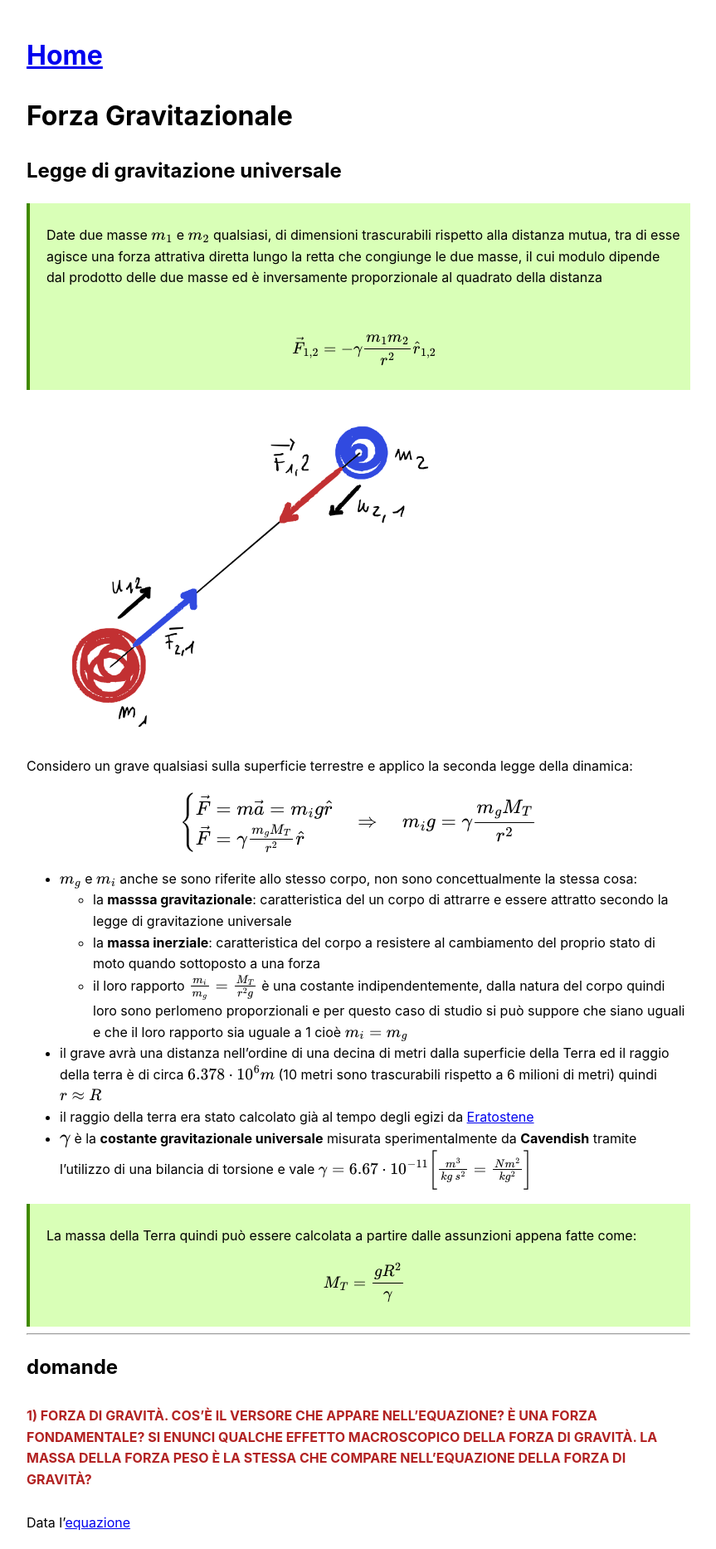
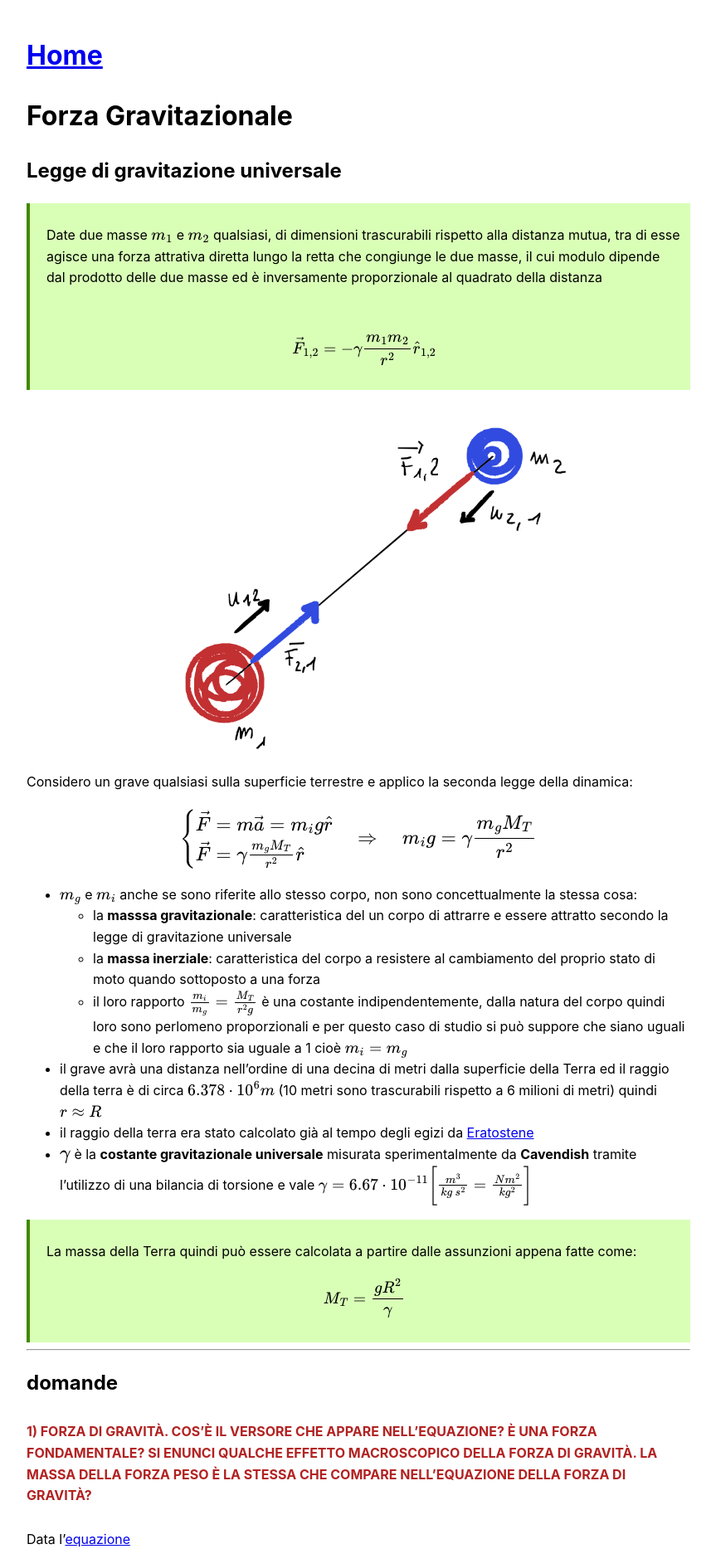
Before and after one commit to FedericoMenegoz/UNITN-fisica-orale, a Jekyll site: the page built from content/forza-gravitazionale.md, in a window 1280 px wide. Shown: the top 1867 px of the page at 83% size, without its empty margins (208-1071 px from the left). Built offline with Jekyll 4.4.1, drawn with Linux system fonts in a browser that asks for light colours; our own code applies the rules of GitHub Pages for plain Markdown files; some of the changed text lies outside the part shown.

Commit message:
Added imgs for gravità and style

```diff
--- a/_layouts/default.html
+++ b/_layouts/default.html
@@ -63,6 +63,19 @@
             padding-bottom: 10px;
             padding-right: 10px;
         }
+        p:has(img) {
+            display: flex;
+            justify-content: center;
+            align-items: center;
+            flex-direction: column;
+
+        }
+
+        img {
+            width: clamp(200px, 66.67%, min(66.67vw, 800px));
+            height: auto;
+        }
+
     </style>
 </head>
 <body>
--- a/content/forza-gravitazionale.md
+++ b/content/forza-gravitazionale.md
@@ -148,41 +148,51 @@ Quindi la forza gravitazionale finale sarà tre quarti rispetto a quella inizial
 {% assign counter = counter | plus: 1 %}
 ##### {{ counter }}) Energia potenziale gravitazionale. [forse extra]
 
-Il lavoro per la forza gravitazionale secondo la definizione di lavoro:
+Il lavoro per la forza gravitazionale secondo la definizione:
 
 $$
 dW = \vec F_{1,2} \cdot d\vec s = -\gamma \frac {m_1\,m_2}{r^2} \hat r \cdot d\vec s
 $$
 
-Se andiamo a considerare il caso in cui $m_2$ si allontani da $m_1$ lungo la direzione che li congiunge andando a finire ad una distanza $r_f > r_i$, allora la forza gravitazionale avrà esercitato un lavoro negativo. Inoltre essendo lo spostamento collineare con la retta che congiunge le due masse il prodotto scalare:
+Se andiamo a considerare il caso in cui $m_2$ si allontani da $m_1$ lungo la direzione che li congiunge andando a finire ad una distanza $r_B > r_A$, allora la forza gravitazionale avrà esercitato un lavoro negativo.
+
+<img alt="Luna che orbita attorno alla Terra" src="../imgs/forza-gravitazionale-01_SpostamentoRadialeLavoroNeg.png" width="400">
+
+Inoltre essendo lo spostamento collineare con la retta che congiunge le due masse il prodotto scalare:
 
 $$
 \hat r\cdot d\vec s = dr
 $$
 
-Se invece consideriamo il caso in cui $m_2$ orbiti seguendo una traiettoria perfettamente circolare: allora la distanza tra le masse rimarrebbe costante e il prodotto scalare tra $\hat r$ e $d\vec s$ diventerebbe nullo:
+Se invece consideriamo il caso in cui $m_2$ orbiti seguendo una traiettoria perfettamente circolare.
+
+<img alt="Luna che orbita attorno alla Terra" src="../imgs/forza-gravitazionale-02_SpostamentoTangenzialeLavoroNullo.png" width="400">
+
+Allora la distanza tra le masse rimarrebbe costante e il prodotto scalare tra $\hat r$ e $d\vec s$ diventerebbe nullo:
 
 $$
 \hat r \cdot d \vec s = 0 \quad \mathtt{perché} \quad \hat r \perp d\vec s
 $$
 
-Quindi pensando ad un orbita ellittica il lavoro della forza gravitazionale sarà funzione della distanza radiale, quindi non dipenderà dal percorso e perciò la forza gravitazionale è una __forza conservativa__.
+Quindi pensando ad un orbita ellittica il lavoro della forza gravitazionale sarà funzione della distanza radiale, quindi non dipenderà dal percorso e perciò è una __forza conservativa__.
+
+<img alt="Luna che orbita attorno alla Terra" src="../imgs/forza-gravitazionale-03_EnergiaPotenziale.png" width="600">
 
 Il lavoro sarà definito come:
 
 $$
-W_{i\rightarrow f} = \int_i^f -\gamma\frac {m_1\,m_2}{r^2} dr = -\gamma \,m_1\,m_2 \int_i^f \frac 1{r^2}dr =  -\gamma \,m_1\,m_2 \bigg(-\frac 1 {r_f} - \bigg[-\frac 1 {r_i}\bigg]\bigg) = \cdots
+W_{A\rightarrow B} = \int_{r_A}^{r_B} -\gamma\frac {m_T\,m_L}{r^2} dr = -\gamma \,m_T\,m_L \int_{r_A}^{r_B} \frac 1{r^2}dr =  -\gamma \,m_T\,m_L \left[-\frac 1 {r}\right]_{r_A}^{r_B} = \cdots
 $$
 
 $$
-\cdots = \gamma\frac {m_1\,m_2}{r_f} - \gamma\frac {m_1\,m_2}{r_i} = -\Delta U
+\cdots = -\gamma \,m_T\,m_L \left(-\frac 1 {r_B} + \frac 1 {r_A}\right) = \gamma\frac {m_T\,m_L}{r_B} - \gamma\frac {m_T\,m_L}{r_A} = -\Delta U
 $$
 
 
 Quindi l'energia potenziale sarà:
 
 $$
-U(\vec r) = -\gamma \frac {m_1\,m_2}r
+U(\vec r) = -\gamma \frac {m_T\,m_L}r
 $$
 
 ###### TODO aggiungere ragionamento con il sistema di riferimento polare?
```
Also changed, not shown: imgs/forza-gravitazionale-01_SpostamentoRadialeLavoroNeg.png (added), imgs/forza-gravitazionale-02_SpostamentoTangenzialeLavoroNullo.png (added), imgs/forza-gravitazionale-03_EnergiaPotenziale.png (added).
